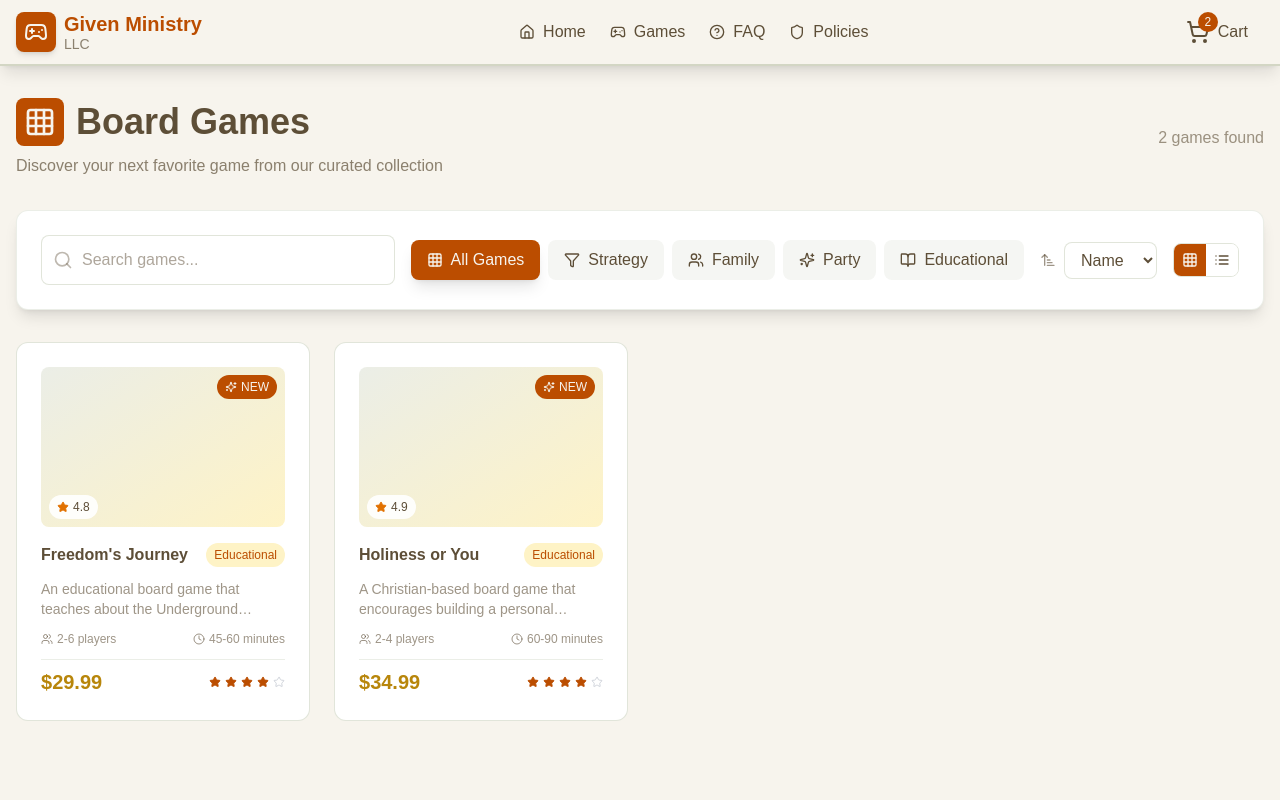
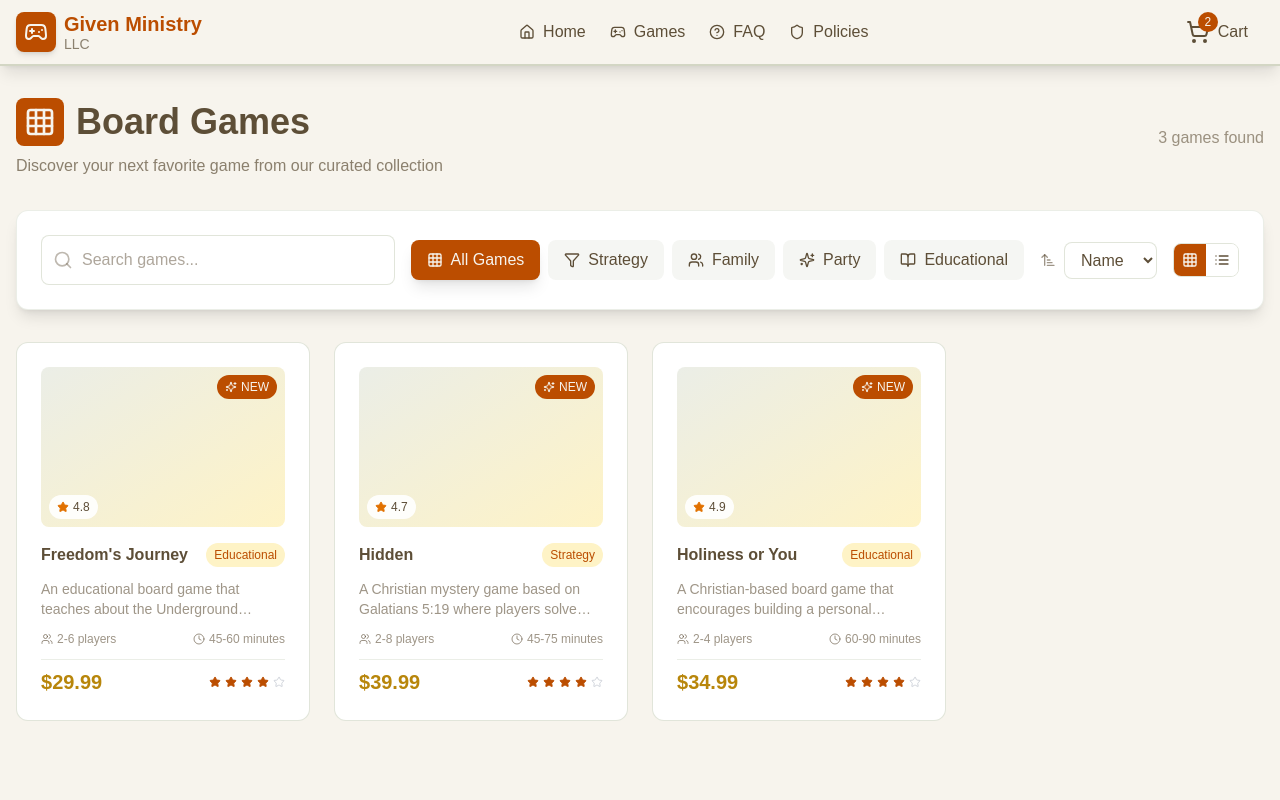
Before and after one commit to givenministryLLC/given-ministry-boardgames, a Next.js app: page /games in a window 1280 px wide. Shown: the top 800 px of the page. Built offline with nearby package versions, Linux system fonts and the light colour scheme.

Commit message:
add hidden game to website

```diff
--- a/src/data/games.ts
+++ b/src/data/games.ts
@@ -67,6 +67,33 @@ export const games: Game[] = [
             "Perfect for Christian families and church groups"
         ],
         images: []
+    },
+    {
+        id: 3,
+        name: "Hidden",
+        price: 39.99,
+        category: "strategy",
+        handle: "hidden",
+        players: "2-8 players",
+        playtime: "45-75 minutes",
+        age: "10+",
+        rating: 4.7,
+        reviews: 28,
+        isNew: true,
+        inStock: true,
+        description: "A Christian mystery game based on Galatians 5:19 where players solve mysteries while learning about biblical teachings on hidden sins.",
+        longDescription: "Hidden is a unique Christian-themed mystery game that combines the excitement of detective work with biblical teachings. Based on Galatians 5:19 and the principle that 'what is done in secret will come to light,' players navigate through different rooms including the Children's Church, Library, Baptismal Pool, and more while solving mysteries. The game teaches about the works of the flesh and encourages players to live in the light of God's truth.",
+        features: [
+            "Mystery-solving gameplay with biblical foundation",
+            "Based on Galatians 5:19 and biblical principles",
+            "Multiple room locations including church settings",
+            "Character, weapon, and room cards for detective work",
+            "Wildcard mechanics for strategic gameplay",
+            "Accommodates large groups up to 8 players",
+            "Teaches about living truthfully and avoiding hidden sins",
+            "Perfect for youth groups and family game nights"
+        ],
+        images: []
     }
 ];
 
```
